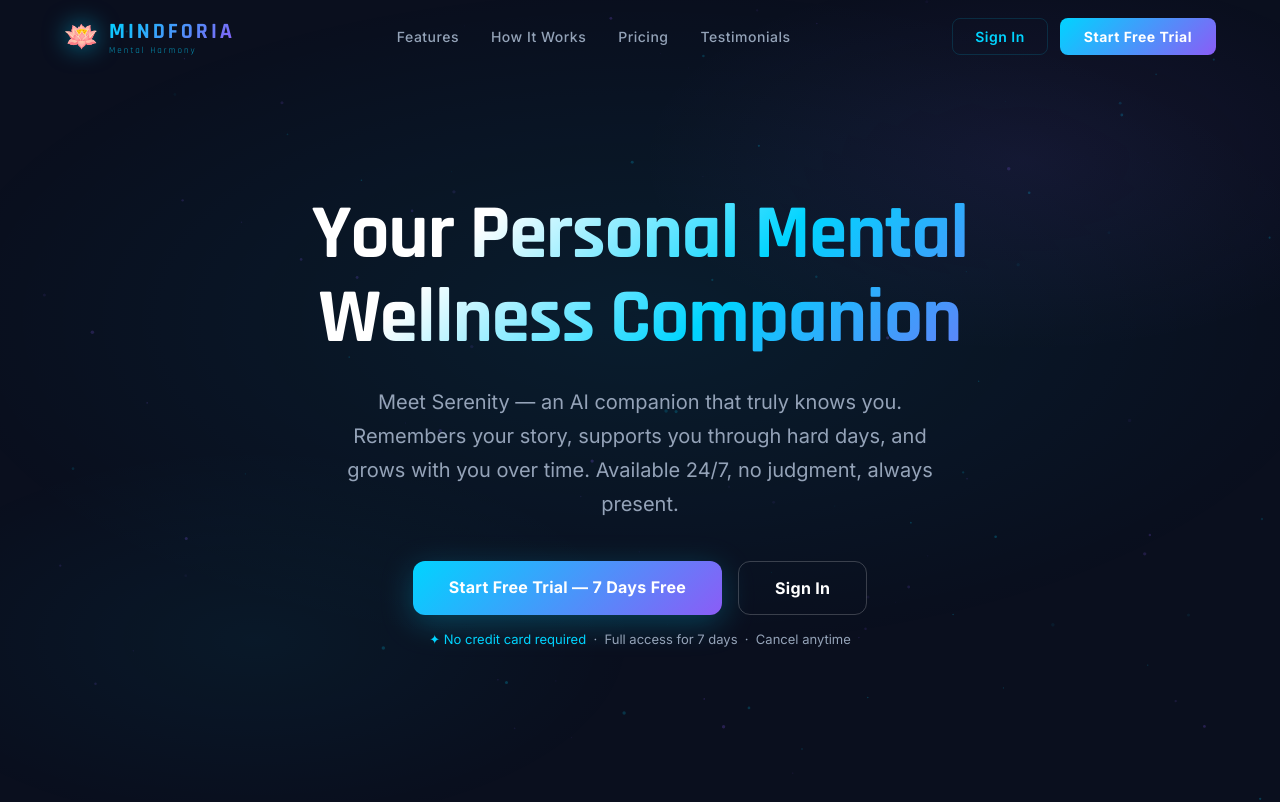
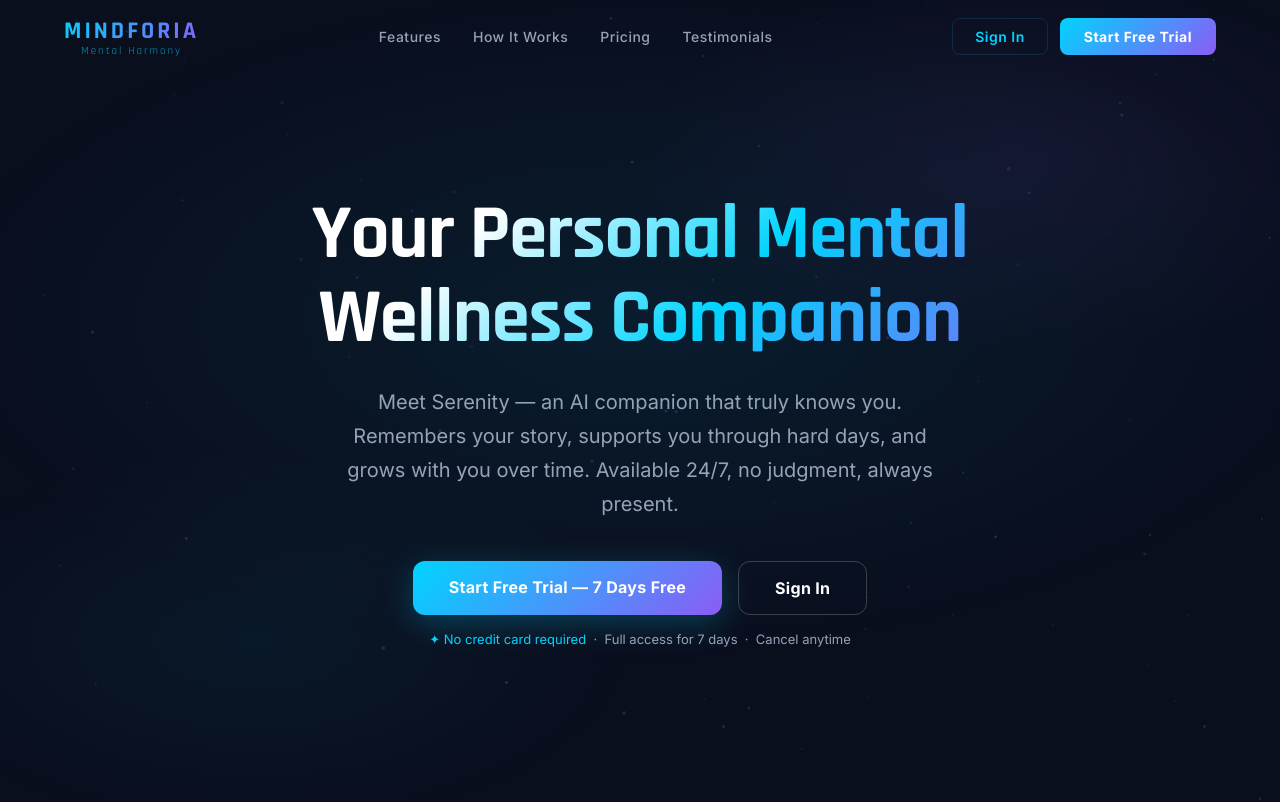
Before and after one commit to tbsmith45/mindforia-website, a website: page index.html in a window 1280 px wide. Shown: the top 802 px of the page. Drawn offline with Linux system fonts and the light colour scheme.

Commit message:
style: remove flower icon from logo, center title/subtitle, increase font sizes by 2px

```diff
--- a/index.html
+++ b/index.html
@@ -28,8 +28,8 @@ nav.scrolled{background:rgba(10,15,30,0.92);backdrop-filter:blur(20px);border-co
 .nav-inner{max-width:1200px;margin:0 auto;display:flex;align-items:center;justify-content:space-between;height:72px}
 .logo{display:flex;align-items:center;gap:10px;text-decoration:none}
 .logo-icon{font-size:28px;filter:drop-shadow(0 0 12px rgba(0,212,255,.6))}
-.logo-text{font-family:'Rajdhani',sans-serif;font-size:22px;font-weight:700;letter-spacing:3px;text-transform:uppercase;background:linear-gradient(135deg,var(--cyan),var(--purple));-webkit-background-clip:text;-webkit-text-fill-color:transparent}
-.logo-sub{font-size:9px;color:var(--cyan);letter-spacing:2px;opacity:.7;line-height:1;font-family:'Rajdhani',sans-serif}
+.logo-text{font-family:'Rajdhani',sans-serif;font-size:24px;font-weight:700;letter-spacing:3px;text-transform:uppercase;background:linear-gradient(135deg,var(--cyan),var(--purple));-webkit-background-clip:text;-webkit-text-fill-color:transparent}
+.logo-sub{font-size:11px;color:var(--cyan);letter-spacing:2px;opacity:.7;line-height:1;font-family:'Rajdhani',sans-serif;text-align:center}
 .nav-links{display:flex;align-items:center;gap:32px;list-style:none}
 .nav-links a{color:var(--muted);text-decoration:none;font-size:14px;font-weight:500;transition:var(--transition);letter-spacing:.5px}
 .nav-links a:hover{color:var(--cyan)}
@@ -191,8 +191,7 @@ footer{padding:60px 5% 32px;border-top:1px solid rgba(255,255,255,.06);margin-to
 <nav id="nav">
   <div class="nav-inner">
     <a href="#" class="logo">
-      <span class="logo-icon">🪷</span>
-      <div><div class="logo-text">Mindforia</div><div class="logo-sub">Mental Harmony</div></div>
+      <div style="text-align:center"><div class="logo-text">Mindforia</div><div class="logo-sub">Mental Harmony</div></div>
     </a>
     <ul class="nav-links">
       <li><a href="#features">Features</a></li>
@@ -469,7 +468,7 @@ footer{padding:60px 5% 32px;border-top:1px solid rgba(255,255,255,.06);margin-to
   <div class="footer-inner">
     <div class="footer-top">
       <div class="footer-brand">
-        <a href="#" class="logo"><span class="logo-icon" style="font-size:24px">🪷</span><div><div class="logo-text" style="font-size:18px">Mindforia</div></div></a>
+        <a href="#" class="logo"><div style="text-align:center"><div class="logo-text" style="font-size:20px">Mindforia</div><div class="logo-sub" style="font-size:11px">Mental Harmony</div></div></a>
         <p>Your personal AI companion for mental harmony. Available 24/7, remembers everything, and grows with you over time.</p>
         <div class="social-links">
           <a href="#" class="social-link">𝕏</a>
```
